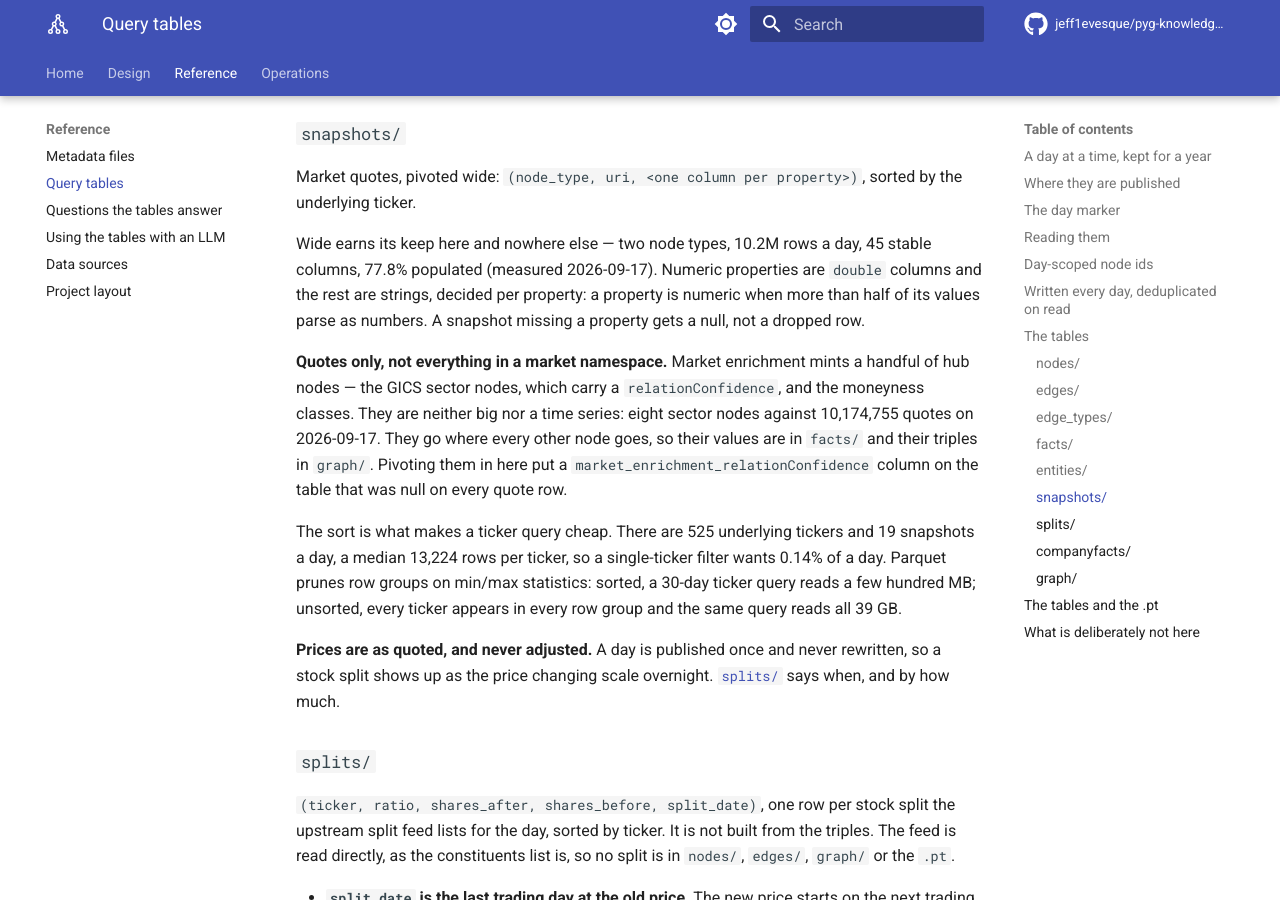
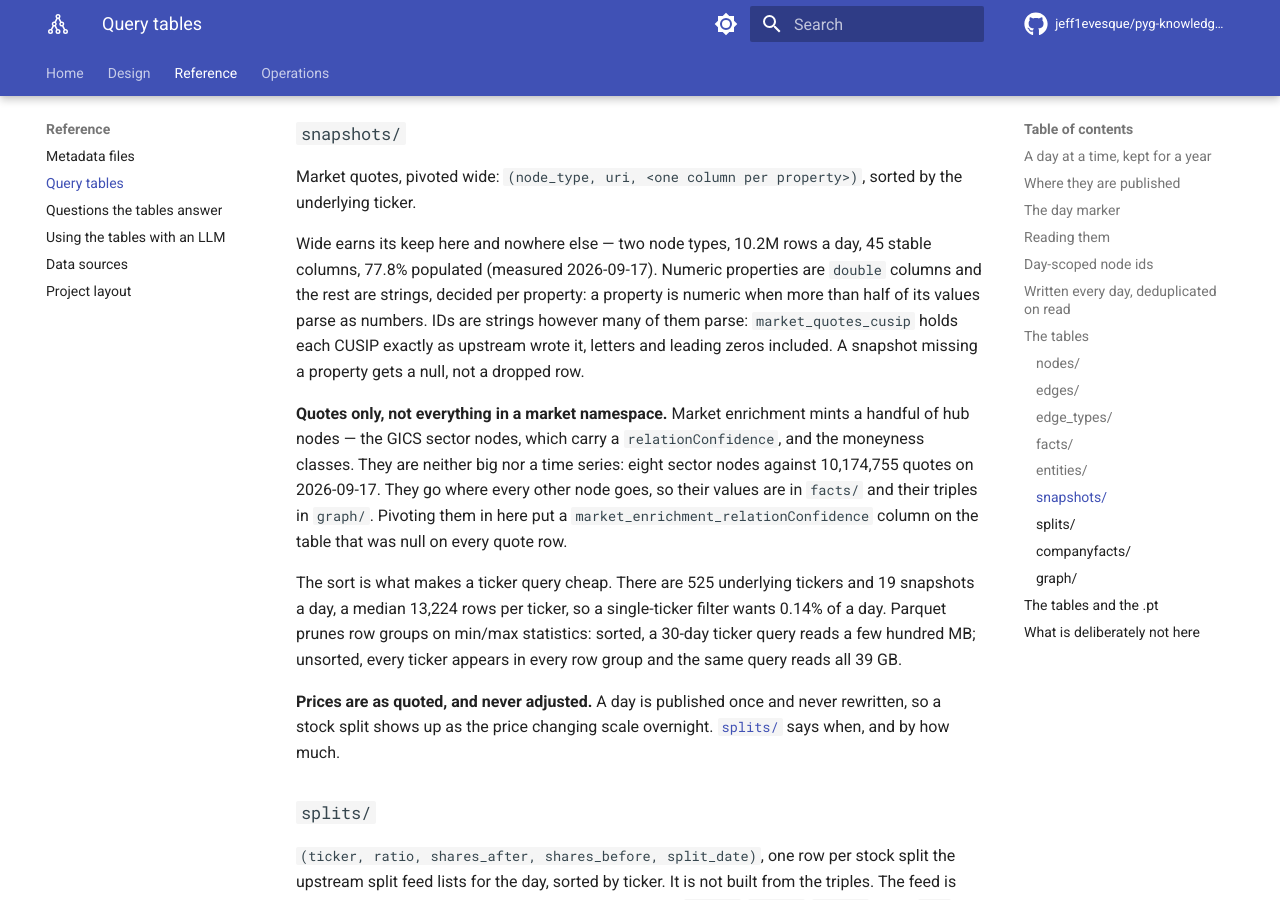
Before and after one commit to jeff1evesque/pyg-knowledge-graph-builder, an MkDocs documentation site: the page built from documentation/reference/tables.md, in a window 1280 px wide and 900 px high, scrolled down 5679 px. Built offline with MkDocs 1.6.1 and Material for MkDocs 9.7.7, drawn with Linux system fonts in a browser that asks for light colours; comment, search, counter and statistics services are not loaded; some of the changed text lies outside the part shown.

Commit message:
#456: tables.md, IDs stay strings

```diff
--- a/documentation/reference/tables.md
+++ b/documentation/reference/tables.md
@@ -240,7 +240,9 @@ sorted by the underlying ticker.
 Wide earns its keep here and nowhere else — two node types, 10.2M rows a day, 45
 stable columns, 77.8% populated (measured 2026-09-17). Numeric properties are
 `double` columns and the rest are strings, decided per property: a property is
-numeric when more than half of its values parse as numbers. A snapshot missing a
+numeric when more than half of its values parse as numbers. IDs are strings
+however many of them parse: `market_quotes_cusip` holds each CUSIP exactly as
+upstream wrote it, letters and leading zeros included. A snapshot missing a
 property gets a null, not a dropped row.
 
 **Quotes only, not everything in a market namespace.** Market enrichment mints
@@ -431,7 +433,9 @@ is here, so the sections above describe the tables alone.
   rather than over the node types the `.pt` holds.
 - **What counts as a number.** `is_numeric` in `facts/` uses the same test the
   feature extractor types the `.pt`'s numeric segment by, and `snapshots/` types
-  its columns by the same majority rule, so the tables and the `.pt` agree.
+  its columns by the same majority rule, so the tables and the `.pt` agree. The
+  exception is an ID such as the CUSIP: it is never a number in either table,
+  and the `.pt` keeps its value out of the vector entirely.
 - **Splits and the company facts history.** `splits/` and `companyfacts/` are in
   no `.pt`, and not in `graph/`. They are read from their feeds rather than
   built from the triples, so a run's graph is the same whether or not it read
```
